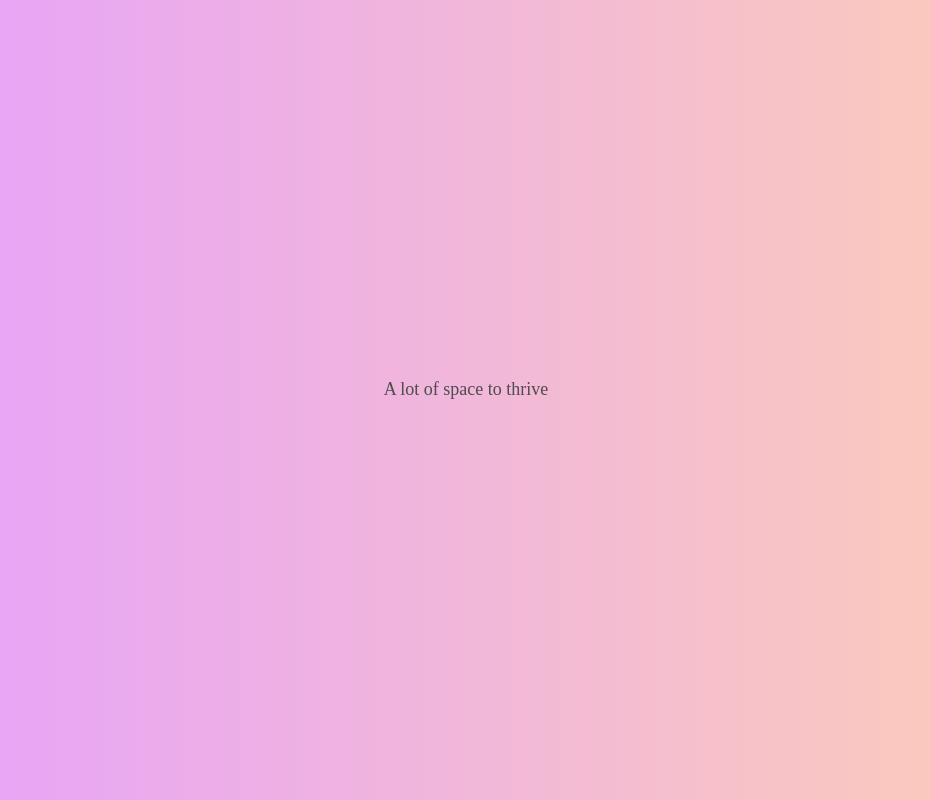
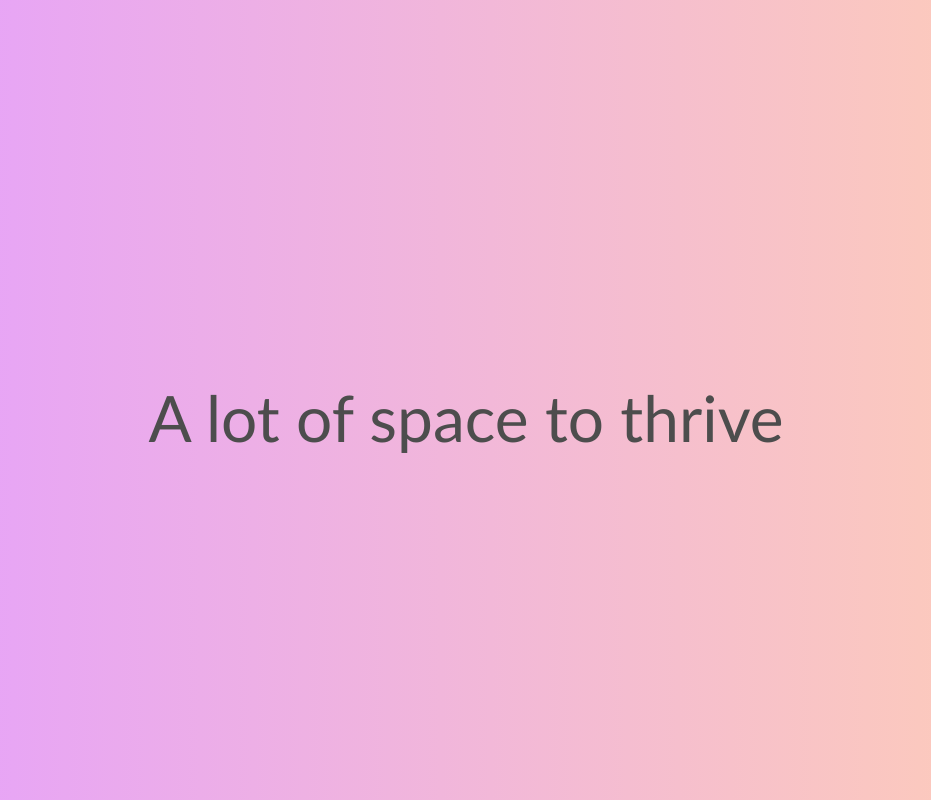
Before and after one commit to zioerjens/zioerjens.github.io, a plain HTML site: page index.html in a window 1280 px wide. Shown: the whole page, without its empty margins (174-1105 px from the left). Drawn offline with Linux system fonts and the light colour scheme.

Commit message:
change placeholder font

```diff
--- a/index.html
+++ b/index.html
@@ -10,7 +10,9 @@
             text-align: center;
             margin-top: 30%;
             color: rgb(77, 77, 77);
-            font-size: large;
+            font-size: 4rem;
+            font-family: 'Trebuchet MS', 'Lucida Sans Unicode', 'Lucida Grande', 'Lucida Sans', Arial, sans-serif;
+            font-weight: 100;
         }
     </style>
 </head>
```
